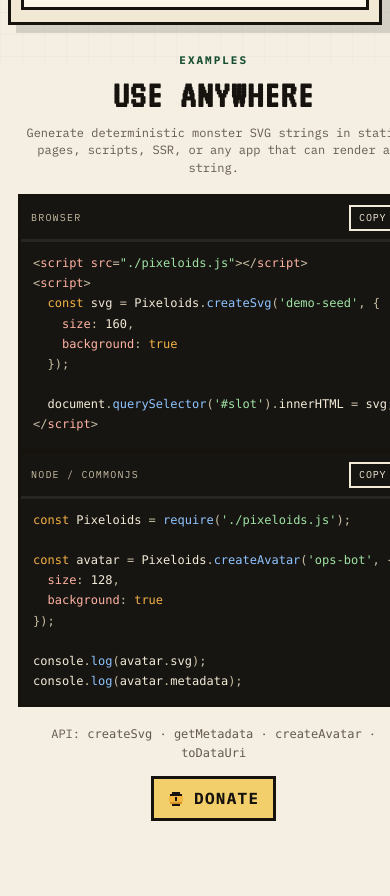
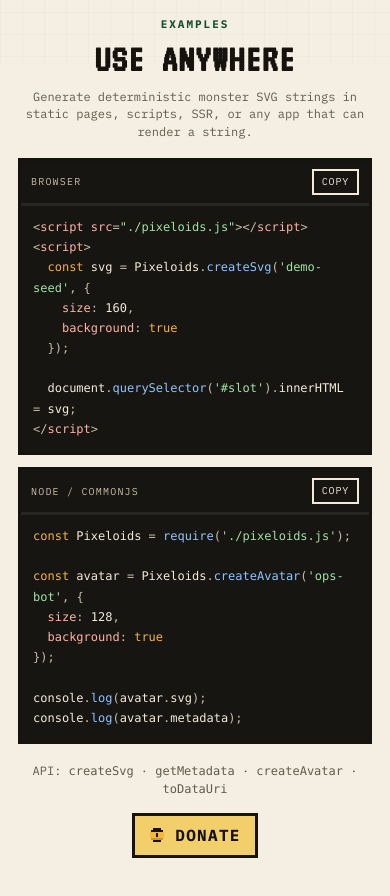
Before and after one commit to nicolasleao/pixeloids, a plain HTML site: page index.html in a window 390 px wide. Shown: the part 780-1676 px from the top of the page. Drawn offline with Linux system fonts and the light colour scheme.

Commit message:
style and responsiveness improvements

```diff
--- a/index.html
+++ b/index.html
@@ -20,7 +20,6 @@
     <main class="page">
       <section class="section hero-shell">
         <div class="hero-copy">
-          <p class="label">Zero dependency · deterministic · inline SVG</p>
           <h1>Pixeloids</h1>
           <p class="hero-subtitle">
             Sharp little monster avatars for static sites, scripts, prototypes, and anywhere else a seed should always resolve to the exact same creature.
--- a/style.css
+++ b/style.css
@@ -119,24 +119,12 @@ h2 {
     gap: 24px;
     place-items: center;
     padding: 18px 14px 16px;
-    border: 3px solid var(--line);
-    background:
-        linear-gradient(180deg, rgba(255, 248, 229, 0.84), rgba(241, 232, 212, 0.98)),
-        var(--panel);
+    border: 3px solid var(--code-muted);
+    background:rgba(255, 248, 229, 0.84);
     box-shadow: var(--shadow);
     text-align: center;
     overflow: visible;
     position: relative;
-}
-
-.hero-shell::before {
-    content: "PIXEL LAB";
-    position: absolute;
-    top: 10px;
-    left: 14px;
-    font-size: 11px;
-    letter-spacing: 0.18em;
-    color: rgba(22, 18, 14, 0.5);
 }
 
 .hero-copy {
@@ -158,10 +146,6 @@ h2 {
     width: 100%;
     align-items: stretch;
 }
-
-.avatar-panel,
-.controls-panel,
-.examples-panel {}
 
 .avatar-panel {
     padding: 0;
@@ -377,6 +361,20 @@ button:focus-visible,
     padding: 20px 16px;
     display: grid;
     gap: 18px;
+    min-width: 0;
+    width: 100%;
+    max-width: 100%;
+}
+
+.examples-panel>* {
+    min-width: 0;
+}
+
+.examples-grid {
+    display: grid;
+    grid-template-columns: minmax(0, 1fr);
+    width: 100%;
+    max-width: 100%;
 }
 
 .examples-grid>* {
@@ -385,6 +383,8 @@ button:focus-visible,
 
 .code-card {
     min-width: 0;
+    width: 100%;
+    max-width: 100%;
     border: 3px solid var(--line);
     background: var(--code-bg);
 }
@@ -432,6 +432,7 @@ pre {
     overflow-x: auto;
     overflow-y: hidden;
     max-width: 100%;
+    min-width: 0;
     padding: 16px;
     border: 0;
     background: transparent;
@@ -439,6 +440,12 @@ pre {
     line-height: 1.6;
     font-size: 13px;
     white-space: pre;
+    -webkit-overflow-scrolling: touch;
+}
+
+.code-card pre {
+    width: 100%;
+    box-sizing: border-box;
 }
 
 code {
@@ -616,6 +623,21 @@ code {
         font-size: 12px;
     }
 
+    .code-card pre {
+        white-space: pre-wrap;
+        overflow-wrap: break-word;
+        word-break: normal;
+    }
+
+    .examples-copy .description {
+        overflow-wrap: break-word;
+        hyphens: auto;
+    }
+
+    .footer .tiny {
+        overflow-wrap: break-word;
+    }
+
     .examples-panel {
         padding: 16px 10px;
     }
```
